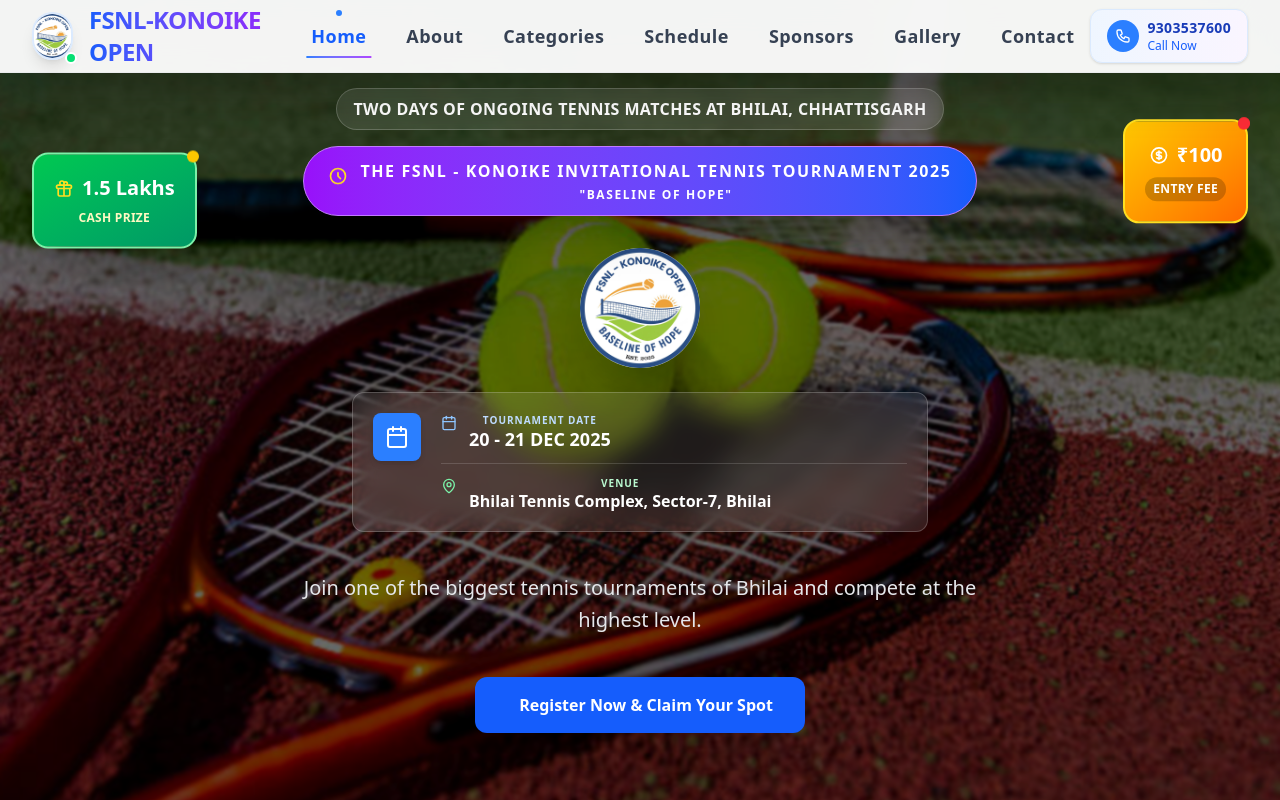
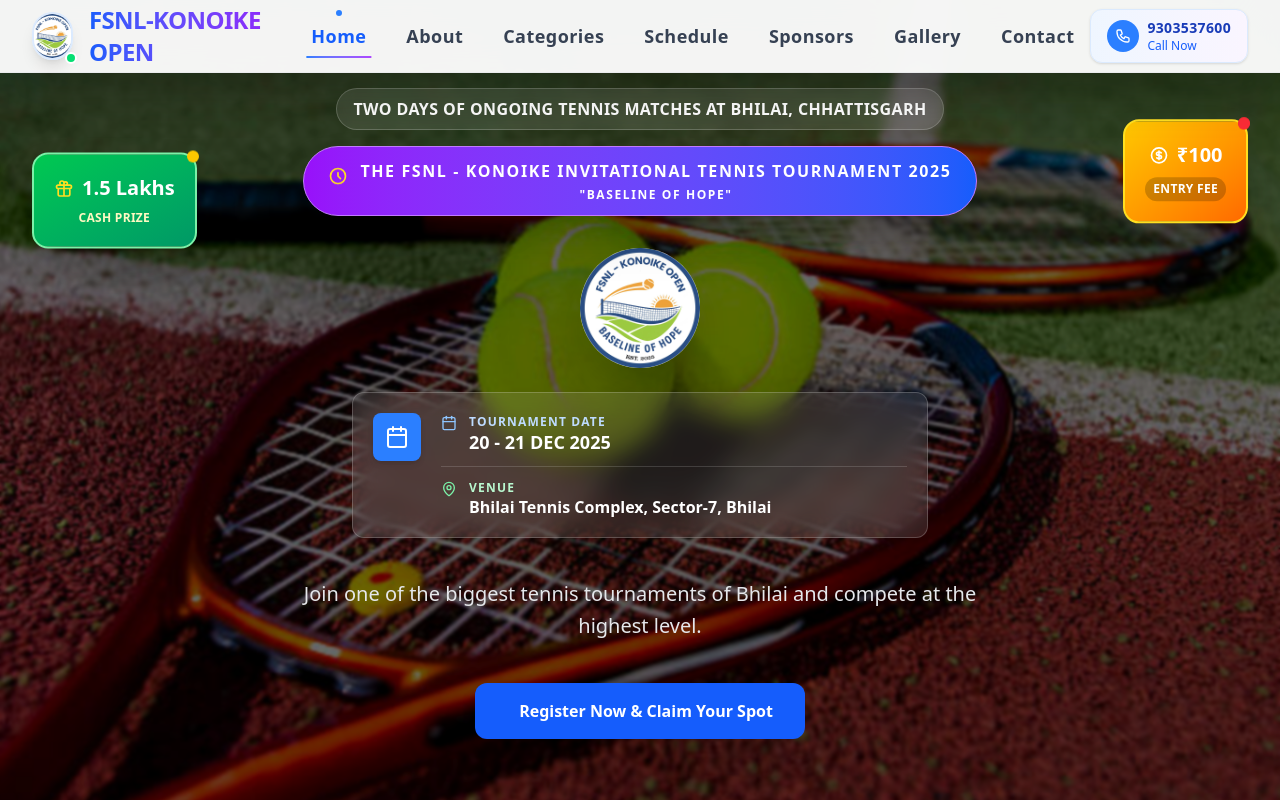
Before and after one commit to Shivanshu666/Tennis-, a React (Vite) app in the folder Client/: page / in a window 1280 px wide. Shown: the top 800 px of the page. Built offline with nearby package versions, Linux system fonts and the light colour scheme.

Commit message:
Correction

```diff
--- a/Client/src/components/Home.jsx
+++ b/Client/src/components/Home.jsx
@@ -610,7 +610,7 @@ const handleSubmit = async (e) => {
             <div className="flex items-start gap-3">
               <Calendar className="w-4 h-4 text-blue-300 mt-[2px]" />
               <div>
-                <p className="text-blue-200 text-[10px] font-semibold uppercase tracking-widest">
+                <p className="text-blue-200 text-start text-[12px] font-semibold uppercase tracking-widest">
                   Tournament Date
                 </p>
                 <p className="text-white font-bold text-lg leading-tight">
@@ -626,7 +626,7 @@ const handleSubmit = async (e) => {
             <div className="flex items-start gap-3">
               <MapPin className="w-4 h-4 text-green-300 mt-[2px]" />
               <div>
-                <p className="text-green-200 text-[10px] font-semibold uppercase tracking-widest">
+                <p className="text-green-200 text-[12px] text-start font-semibold uppercase tracking-widest">
                   Venue
                 </p>
                 <p className="text-white font-bold text-base leading-tight">
```
